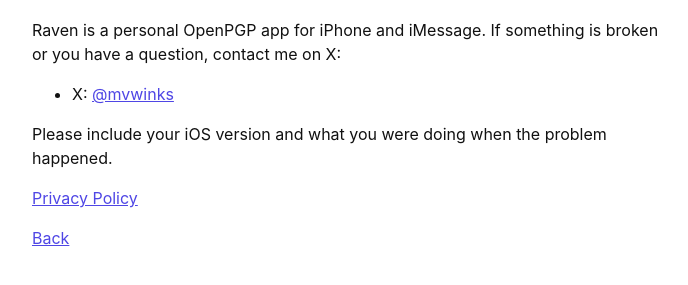
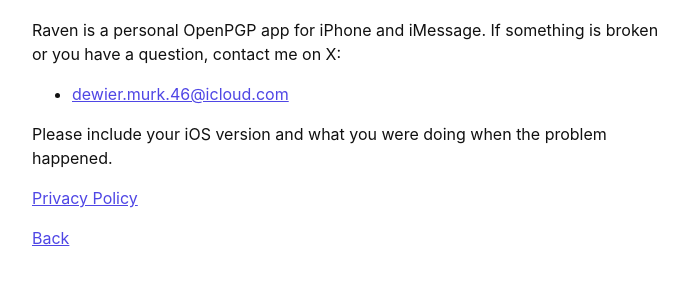
Before and after one commit to AffluentLynx/Raven-Legal, a plain HTML site: page support.html in a window 1280 px wide. Shown: the part 83-368 px from the top of the page, without its empty margins (288-976 px from the left). Drawn offline with Linux system fonts and the light colour scheme.

Commit message:
Update support.html

```diff
--- a/support.html
+++ b/support.html
@@ -13,7 +13,7 @@
   <h1>Raven Support</h1>
   <p>Raven is a personal OpenPGP app for iPhone and iMessage. If something is broken or you have a question, contact me on X:</p>
   <ul>
-    <li>X: <a href="https://x.com/mvwinks">@mvwinks</a></li>
+    <li><a href="mailto:dewier.murk.46@icloud.com">dewier.murk.46@icloud.com</a></li>
   </ul>
   <p>Please include your iOS version and what you were doing when the problem happened.</p>
   <p><a href="privacy.html">Privacy Policy</a></p>
```
